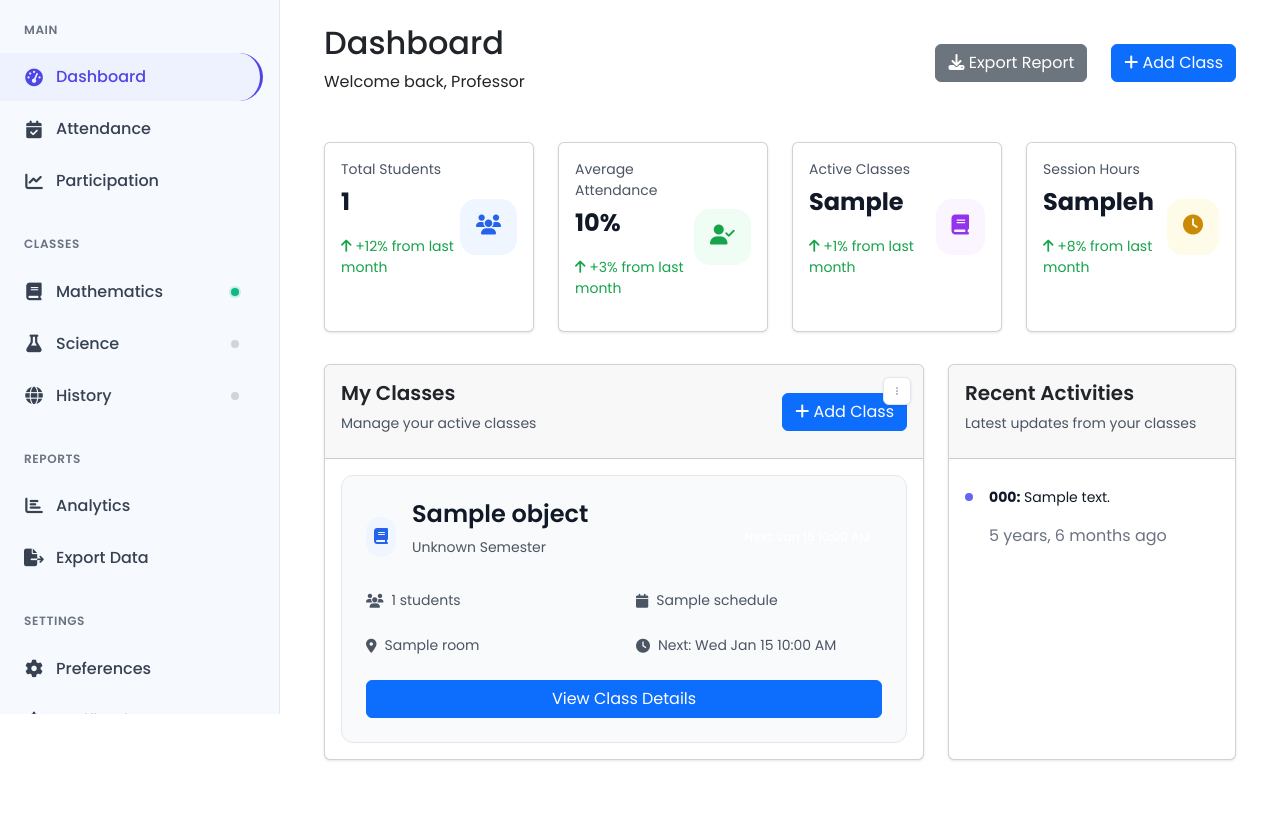
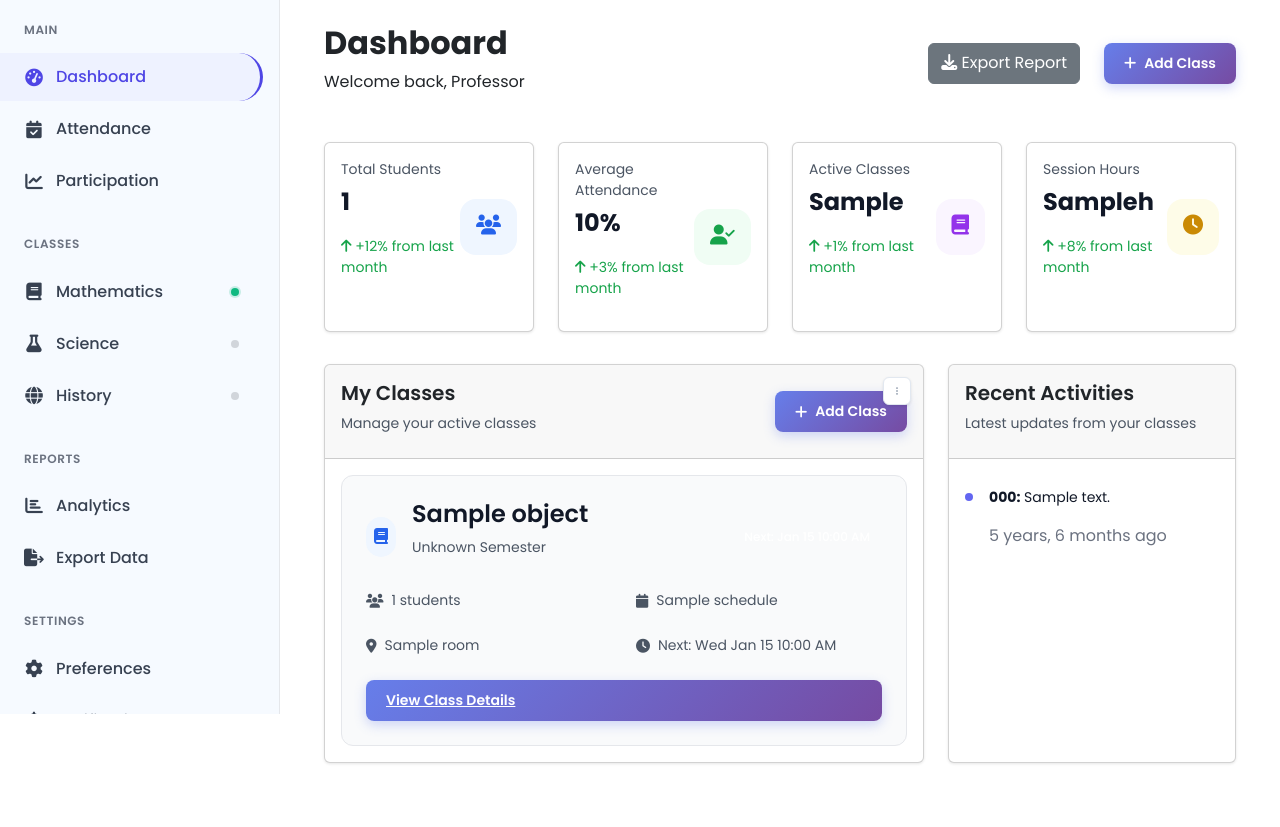
Before and after one commit to Draketzy/iclassroom, a Django app: template iClassroom/classroom/templates/classroom/teacher/teacher_dashboard.html in a window 1280 px wide. Shown: the part 86-913 px from the top of the page. Before the commit the page ends 847 px from the top, so only its background shows below. Run offline with Django 3.2, Linux system fonts and the light colour scheme; the template is opened without the code that fills it: most values are stand-ins (such as "Sample title", 1, 10 or a date in 2020); form fields are guessed from the names that the template uses; some libraries are stand-ins or nearby versions.

Commit message:
Update teacher_dashboard.html

```diff
--- a/iClassroom/classroom/templates/classroom/teacher/teacher_dashboard.html
+++ b/iClassroom/classroom/templates/classroom/teacher/teacher_dashboard.html
@@ -8,7 +8,7 @@
     <!-- Page Header -->
     <div class="flex items-center justify-between mb-8">
         <div class="dashboard-header mt-2">
-                <h2>Dashboard</h2>
+                <h2 class="font-bold">Dashboard</h2>
                 <p>Welcome back, Professor {{ user.first_name }}</p>
             </div>
         <div class="flex gap-4">
@@ -16,7 +16,7 @@
                 <i class="fas fa-download"></i>
                 Export Report
             </button>
-            <button type="button" class="btn btn-primary" data-bs-toggle="modal" data-bs-target="#createClassModal" id="addClassBtn">
+            <button type="button" class="join-class-btn" data-bs-toggle="modal" data-bs-target="#createClassModal" id="addClassBtn">
                 <i class="fas fa-plus"></i>
                 Add Class
             </button>
@@ -116,7 +116,7 @@
                         <h3 class="card-title pt-2">My Classes</h3>
                         <p class="text-sm text-gray-600 mt-1">Manage your active classes</p>
                     </div>
-                    <button type="button" class="btn btn-primary" data-bs-toggle="modal" data-bs-target="#createClassModal">
+                    <button type="button" class="join-class-btn" data-bs-toggle="modal" data-bs-target="#createClassModal">
                         <i class="fas fa-plus"></i>
                         Add Class
                     </button>
@@ -190,7 +190,7 @@
                             </div>
 
                             <div class="text-center">
-                                <a href="{% url 'class_detail' class.object.id %}" class="btn btn-primary w-full">
+                                <a href="{% url 'class_detail' class.object.id %}" class="join-class-btn w-full">
                                     View Class Details
                                 </a>
                             </div>
@@ -203,7 +203,7 @@
                             <i class="fas fa-book text-gray-400 text-4xl mb-4"></i>
                             <h4 class="text-lg font-semibold text-gray-900 mb-2">You don't have any classes yet</h4>
                             <p class="text-gray-600 mb-4">Get started by creating your first class</p>
-                            <button type="button" class="btn btn-primary" data-bs-toggle="modal" data-bs-target="#createClassModal">
+                            <button type="button" class="join-class-btn" data-bs-toggle="modal" data-bs-target="#createClassModal">
                                 Create Class
                             </button>
                         </div>
@@ -503,6 +503,26 @@
     gap: 0.75rem;
     justify-content: flex-end;
 }
+.join-class-btn
+{
+    background: linear-gradient(135deg, #667eea 0%, #764ba2 100%);
+    color: white;
+    border: none;
+    padding: 10px 20px;
+    border-radius: 8px;
+    font-weight: 600;
+    font-size: 14px;
+    display: inline-flex;
+    align-items: center;
+    gap: 8px;
+    transition: all 0.3s ease;
+    box-shadow: 0 4px 12px rgba(102, 126, 234, 0.3);
+}
+.join-class-btn:hover {
+    transform: translateY(-2px);
+    box-shadow: 0 8px 25px rgba(102, 126, 234, 0.4);
+    color: white;
+}
 
 .btn-cancel {
     background: white;
```
